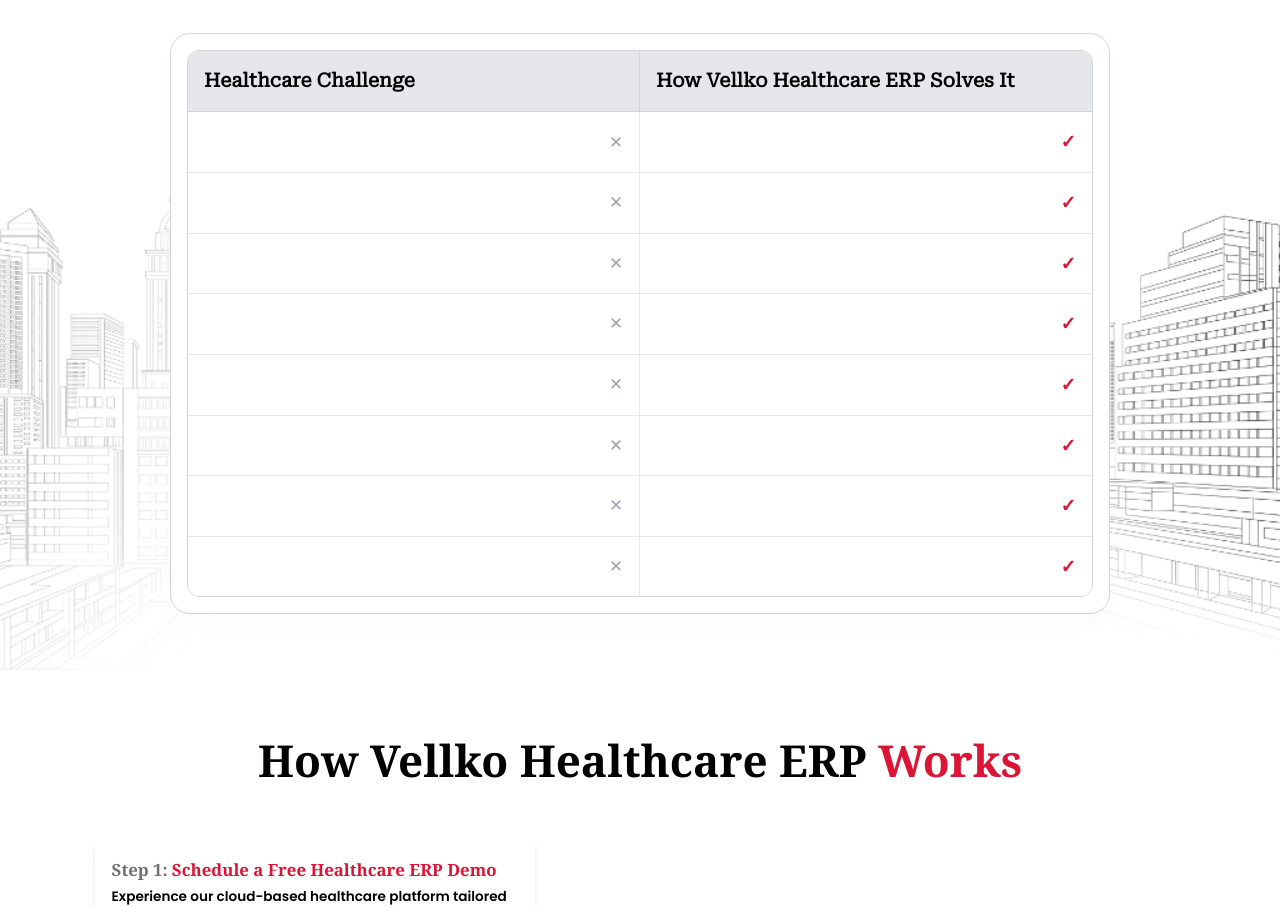
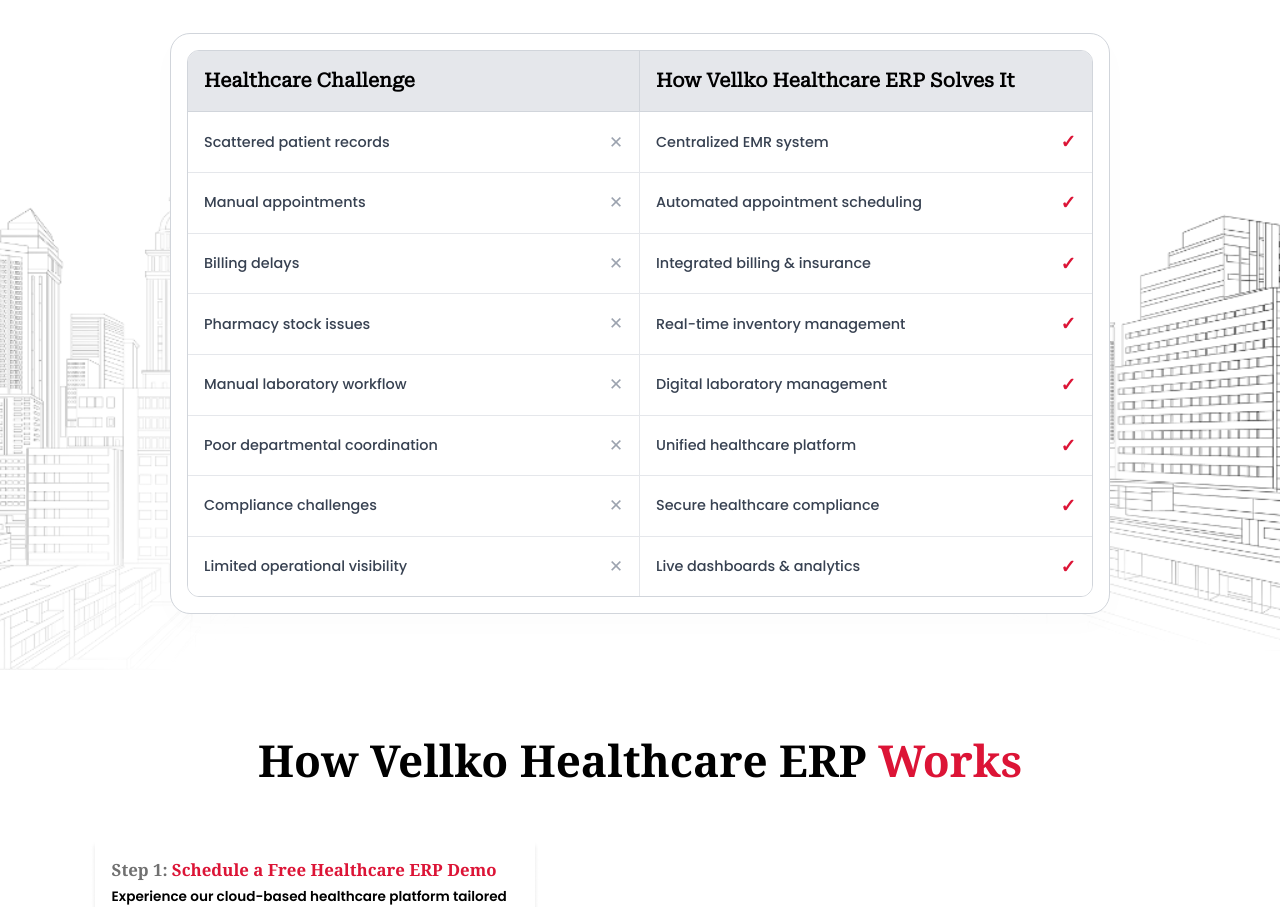
Before and after one commit to drashijaintms/vellko-erp, a React (Vite) app: page /healthcare-erp in a window 1280 px wide. Shown: the part 6162-7069 px from the top of the page. Built offline with nearby package versions, Linux system fonts and the light colour scheme.

Commit message:
fix: update chooseRows keys to left/right and add fallbacks in IndustryCompareSection so Why Choose section renders all 8 healthcare challenge vs solution rows cleanly

```diff
--- a/src/components/welcome/IndustryCompareSection.jsx
+++ b/src/components/welcome/IndustryCompareSection.jsx
@@ -33,13 +33,13 @@
               <tr key={idx}>
                 <td>
                   <div className="need-cell-content">
-                    <span className="need-cell-text">{item.left}</span>
+                    <span className="need-cell-text">{item.left || item.challenge}</span>
                     <span className="need-icon-cross">✕</span>
                   </div>
                 </td>
                 <td>
                   <div className="need-cell-content">
-                    <span className="need-cell-text">{item.right}</span>
+                    <span className="need-cell-text">{item.right || item.solution}</span>
                     <span className="need-icon-check">✓</span>
                   </div>
                 </td>
--- a/src/pages/HealthcareErp.jsx
+++ b/src/pages/HealthcareErp.jsx
@@ -166,14 +166,14 @@
   ];
 
   const chooseRowsList = [
-    { challenge: "Scattered patient records", solution: "Centralized EMR system" },
-    { challenge: "Manual appointments", solution: "Automated appointment scheduling" },
-    { challenge: "Billing delays", solution: "Integrated billing & insurance" },
-    { challenge: "Pharmacy stock issues", solution: "Real-time inventory management" },
-    { challenge: "Manual laboratory workflow", solution: "Digital laboratory management" },
-    { challenge: "Poor departmental coordination", solution: "Unified healthcare platform" },
-    { challenge: "Compliance challenges", solution: "Secure healthcare compliance" },
-    { challenge: "Limited operational visibility", solution: "Live dashboards & analytics" }
+    { left: "Scattered patient records", right: "Centralized EMR system" },
+    { left: "Manual appointments", right: "Automated appointment scheduling" },
+    { left: "Billing delays", right: "Integrated billing & insurance" },
+    { left: "Pharmacy stock issues", right: "Real-time inventory management" },
+    { left: "Manual laboratory workflow", right: "Digital laboratory management" },
+    { left: "Poor departmental coordination", right: "Unified healthcare platform" },
+    { left: "Compliance challenges", right: "Secure healthcare compliance" },
+    { left: "Limited operational visibility", right: "Live dashboards & analytics" }
   ];
 
   const worksStepsList = [
```
